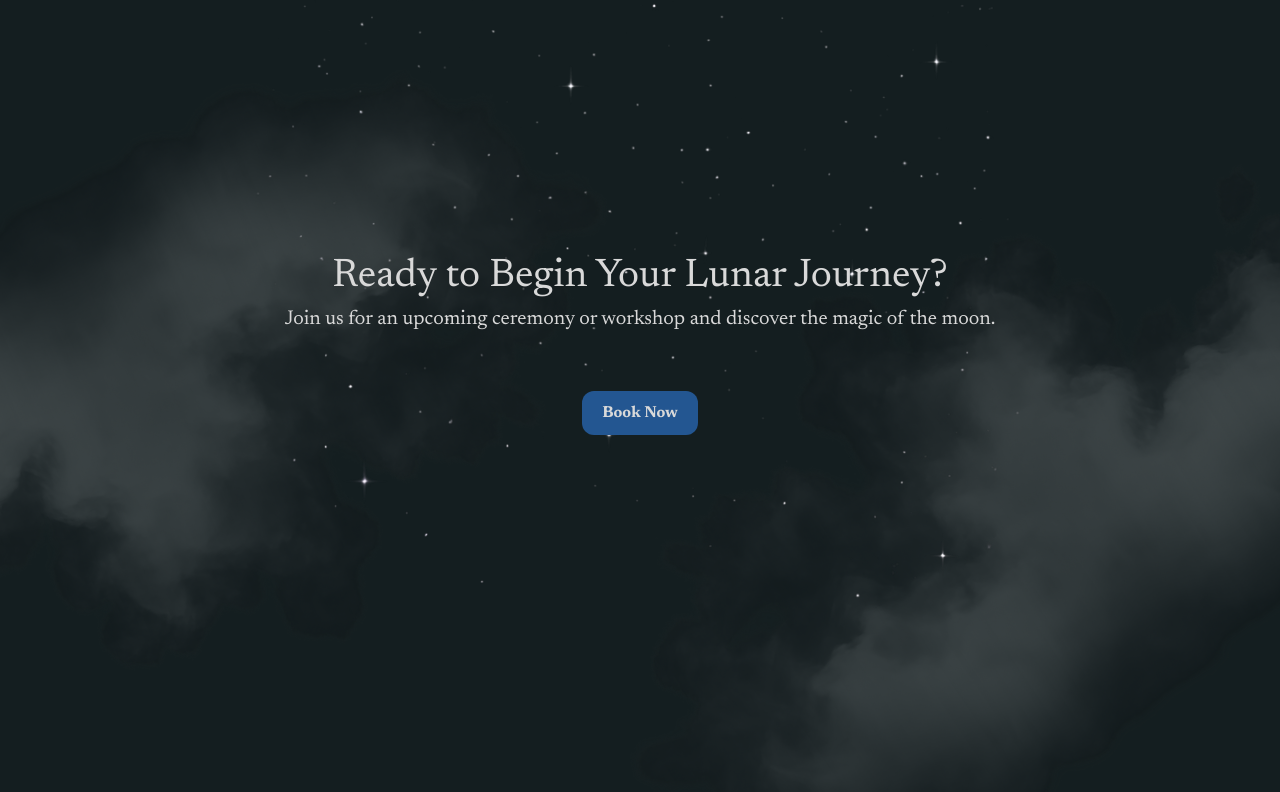
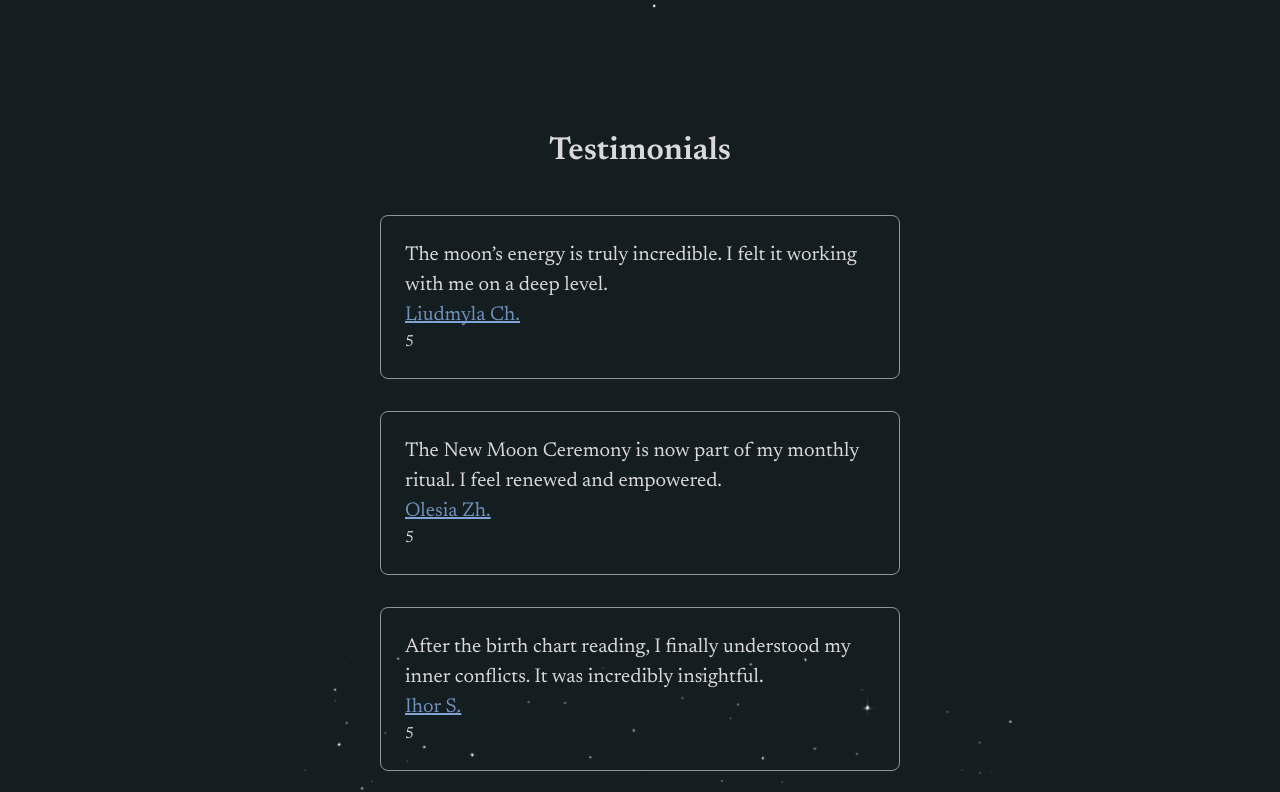
Before and after one commit to BokiiVlad/MoonPortal, a React (Vite) app: page / in a window 1280 px wide. Shown: the part 5770-6562 px from the top of the page. Built offline with nearby package versions, Linux system fonts and the light colour scheme.

Commit message:
start testimonials

```diff
--- /dev/null
+++ b/src/components/Testimonials/Testimonials.jsx
@@ -0,0 +1,25 @@
+import style from "./Testimonials.module.css";
+import testimonials from "../../data/reviews.js";
+import TestimonialsItem from "../TestimonialsItem/TestimonialsItem.jsx";
+
+const Testimonials = () => {
+  const shuffled = [...testimonials].sort(() => Math.random() - 0.5);
+
+  const randomThree = shuffled.slice(0, 3);
+  return (
+    <section className={style.section}>
+      <h2 className={style.title}>Testimonials</h2>
+      <div className={style.list}>
+        {randomThree.map((el) => (
+          <TestimonialsItem
+            key={el.id}
+            name={el.name}
+            quote={el.quote}
+            rating={el.rating}
+          />
+        ))}
+      </div>
+    </section>
+  );
+};
+export default Testimonials;
--- /dev/null
+++ b/src/components/Testimonials/Testimonials.module.css
@@ -0,0 +1,43 @@
+.title {
+  font-weight: 700;
+  text-align: center;
+  font-size: 26px;
+  margin-bottom: 40px;
+}
+.section {
+  padding: 36px 30px;
+}
+.list {
+  display: flex;
+  flex-direction: column;
+  align-items: center;
+  gap: 40px;
+}
+@media (min-width: 768px) {
+  .title {
+    font-weight: 600;
+    font-size: 32px;
+    margin-bottom: 40px;
+  }
+  .section {
+    padding: 0 102px;
+    margin-bottom: 120px;
+  }
+  .list {
+    gap: 32px;
+  }
+}
+@media (min-width: 1440px) {
+  .title {
+    margin-bottom: 32px;
+  }
+  .section {
+    padding: 144px 0;
+    margin-bottom: 120px;
+  }
+  .list {
+    align-items: center;
+    justify-content: center;
+    flex-direction: row;
+  }
+}
--- /dev/null
+++ b/src/components/TestimonialsItem/TestimonialsItem.jsx
@@ -0,0 +1,22 @@
+import style from "./TestimonialsItem.module.css";
+
+const TestimonialsItem = ({
+  name,
+  quote,
+  rating,
+  link = "https://www.instagram.com/",
+}) => {
+  return (
+    <ul className={style.list}>
+      <li className={style.quote}>{quote}</li>
+      <li className={style.name}>
+        <a href={link} target="_blank" rel="noopener noreferrer">
+          {name}
+        </a>
+      </li>
+      <li className={style.rating}>{rating}</li>
+    </ul>
+  );
+};
+
+export default TestimonialsItem;
--- /dev/null
+++ b/src/components/TestimonialsItem/TestimonialsItem.module.css
@@ -0,0 +1,37 @@
+.list {
+  border: 1px solid #8d959b;
+  border-radius: 8px;
+  padding: 10px;
+  width: 300px;
+}
+.name {
+  text-decoration: underline;
+  text-decoration-skip-ink: none;
+  line-height: 187%;
+  color: rgba(130, 169, 219, 0.83);
+}
+.quote {
+  line-height: 187%;
+}
+@media (min-width: 768px) {
+  .list {
+    padding: 24px;
+    width: 520px;
+  }
+  .name {
+    font-weight: 400;
+    font-size: 20px;
+    line-height: 150%;
+  }
+  .quote {
+    font-weight: 400;
+    font-size: 20px;
+    line-height: 150%;
+  }
+}
+@media (min-width: 1440px) {
+  .list {
+    padding: 24px;
+    width: 390px;
+  }
+}
--- /dev/null
+++ b/src/data/reviews.js
@@ -0,0 +1,94 @@
+const testimonials = [
+    {
+        id: 1,
+        name: "Olena M.",
+        quote: "The Full Moon Ceremony felt like a gentle awakening of my soul. I experienced a deep connection with myself.",
+        rating: 5,
+    },
+    {
+        id: 2,
+        name: "Ihor S.",
+        quote: "After the birth chart reading, I finally understood my inner conflicts. It was incredibly insightful.",
+        rating: 5,
+    },
+    {
+        id: 3,
+        name: "Kateryna L.",
+        quote: "The Chakra Portal Workshop opened my heart. Energy flowed freely like never before.",
+        rating: 5,
+    },
+    {
+        id: 4,
+        name: "Maryna K.",
+        quote: "The New Moon Ceremony gave me clarity and strength to set new intentions. It was magical.",
+        rating: 5,
+    },
+    {
+        id: 5,
+        name: "Andriy T.",
+        quote: "Quinn creates a space where you can truly be yourself. I felt supported every step of the way.",
+        rating: 5,
+    },
+    {
+        id: 6,
+        name: "Natalia V.",
+        quote: "The MoonPortal guidebook is a true gem. Everything is clear, deep, and shared with love.",
+        rating: 5,
+    },
+    {
+        id: 7,
+        name: "Oleksii P.",
+        quote: "I didn’t expect energy work to be so transformative. It was powerful and grounding.",
+        rating: 5,
+    },
+    {
+        id: 8,
+        name: "Iryna S.",
+        quote: "The Full Moon Ceremony helped me release the old and welcome the new. I’m deeply grateful.",
+        rating: 5,
+    },
+    {
+        id: 9,
+        name: "Viktoriia D.",
+        quote: "My birth chart felt like a mirror to my soul. I received answers I’ve been seeking for years.",
+        rating: 5,
+    },
+    {
+        id: 10,
+        name: "Roman B.",
+        quote: "Quinn has a gift — she sees beyond words. Her presence and guidance are priceless.",
+        rating: 5,
+    },
+    {
+        id: 11,
+        name: "Olesia Zh.",
+        quote: "The New Moon Ceremony is now part of my monthly ritual. I feel renewed and empowered.",
+        rating: 5,
+    },
+    {
+        id: 12,
+        name: "Tetiana H.",
+        quote: "The guidebook helped me understand my emotions through the moon phases. So helpful.",
+        rating: 5,
+    },
+    {
+        id: 13,
+        name: "Yevhen K.",
+        quote: "The Chakra Workshop felt like an energetic reset. I finally felt balance in my body.",
+        rating: 5,
+    },
+    {
+        id: 14,
+        name: "Liudmyla Ch.",
+        quote: "The moon’s energy is truly incredible. I felt it working with me on a deep level.",
+        rating: 5,
+    },
+    {
+        id: 15,
+        name: "Serhii M.",
+        quote: "The astrological consultation gave me direction. I’m no longer afraid of change.",
+        rating: 5,
+    },
+];
+
+export default testimonials;
--- a/src/pages/Home/Home.jsx
+++ b/src/pages/Home/Home.jsx
@@ -5,6 +5,7 @@ import Footer from "../../components/Footer/Footer.jsx";
 import HeroSection from "../../components/HeroSection/HeroSection.jsx";
 import ReadyBegin from "../../components/ReadyBegin/ReadyBegin.jsx";
 import Services from "../../components/Services/Services.jsx";
+import Testimonials from "../../components/Testimonials/Testimonials.jsx";
 
 const Home = () => {
   return (
@@ -13,6 +14,7 @@ const Home = () => {
       <AboutFirst />
       <Services />
       <ChacraSection />
+      <Testimonials />
       <ReadyBegin />
       <Contact />
       <Footer />
```
